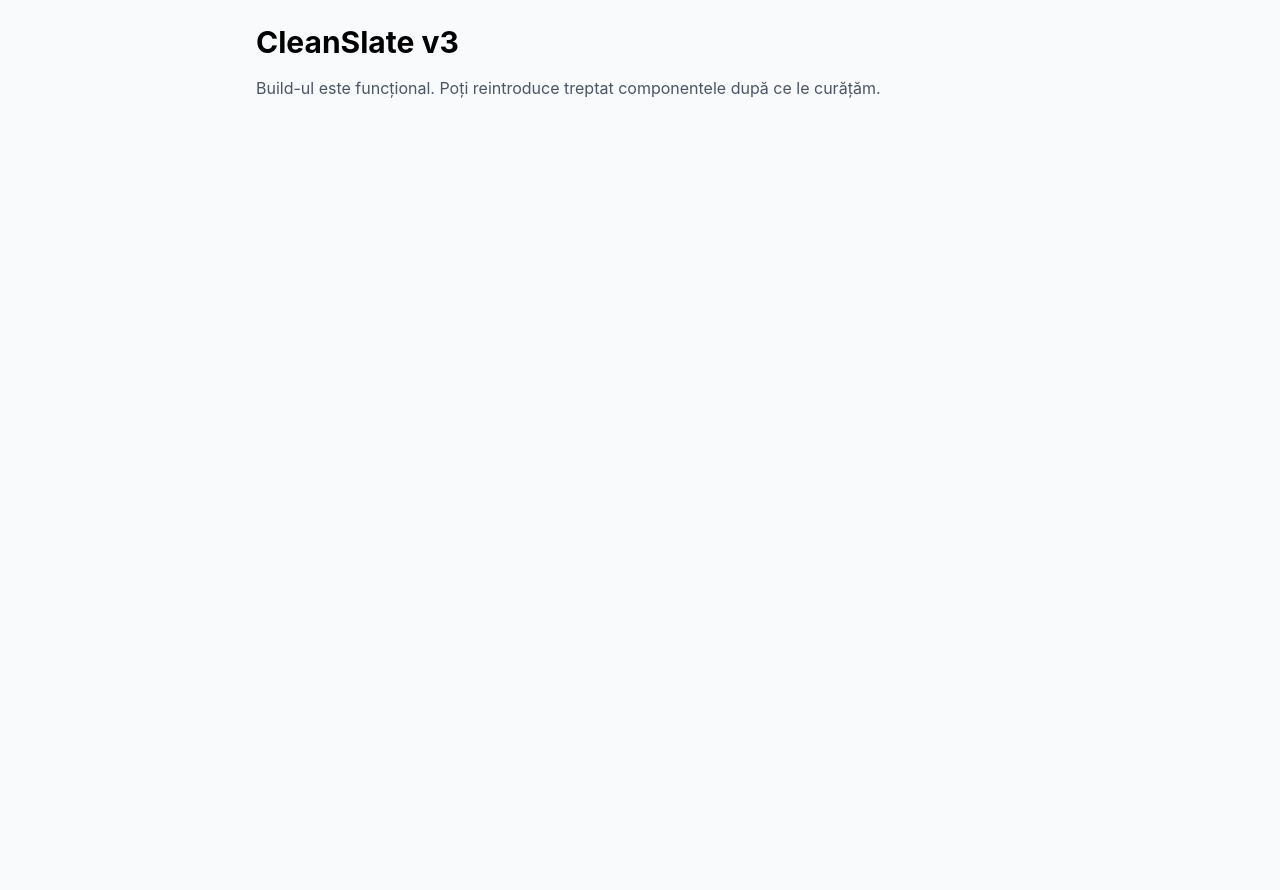
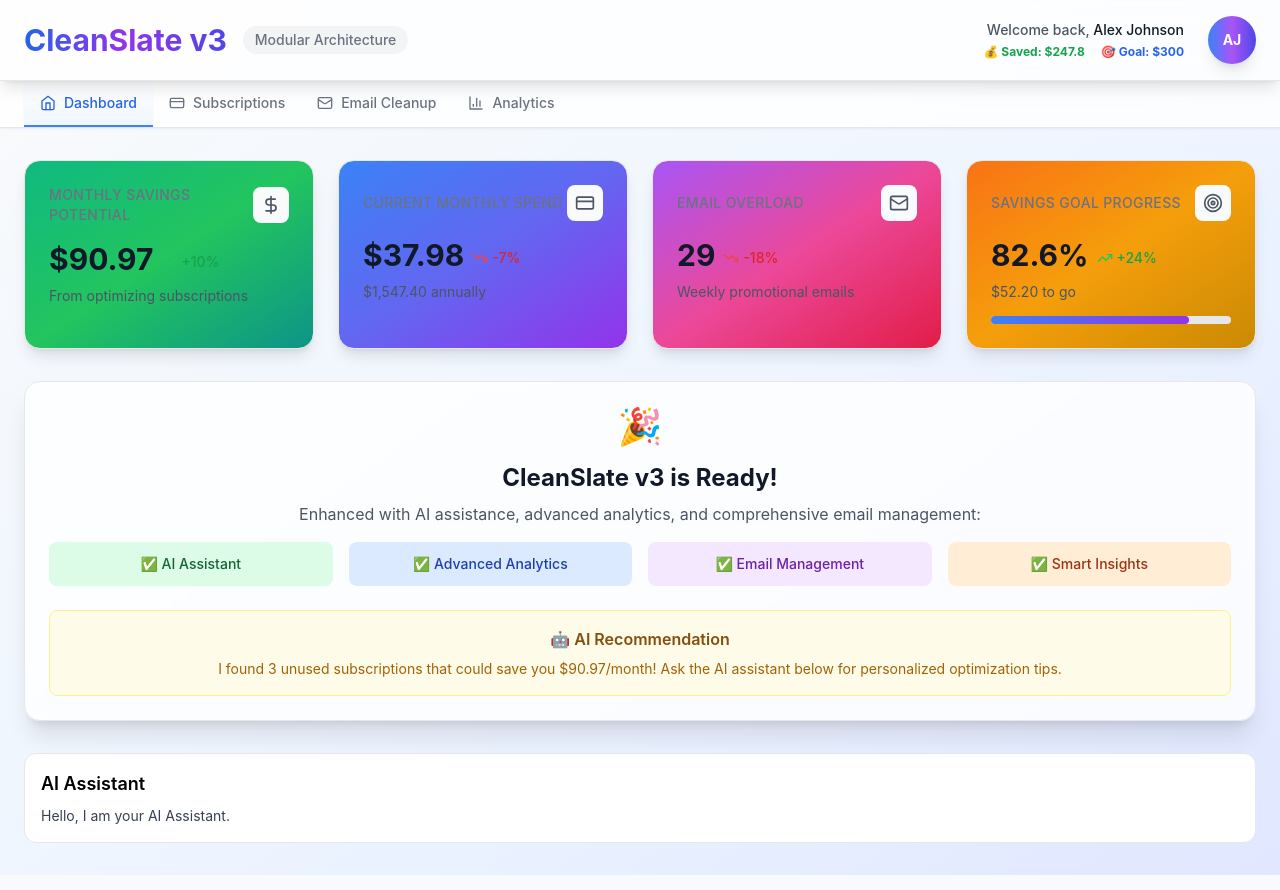
Before and after one commit to Andreiferu/CleanSlate-app-V3, a Next.js app: page / in a window 1280 px wide. Before the commit the page ends 800 px from the top, so only its background shows below. Built offline with nearby package versions, Linux system fonts and the light colour scheme.

Commit message:
Update index.jsx

```diff
--- a/pages/index.jsx
+++ b/pages/index.jsx
@@ -1,12 +1,75 @@
+import React from 'react';
+import { AppProvider } from '../context';
+import { Header, Navigation } from '../components/layout';
+import { Dashboard } from '../components/features/dashboard';
+import { SubscriptionsTab } from '../components/features/subscriptions';
+import { EmailsTab } from '../components/features/emails';
+import { AnalyticsTab } from '../components/features/analytics';
+import { PWAInstallPrompt } from '../components/pwa';
+import ErrorBoundary from '../components/ErrorBoundary';
+import { useApp } from '../context';
+import { usePWA } from '../hooks';
+
+// Main App Content Component
+function AppContent() {
+  const { state } = useApp();
+  const { activeTab } = state.ui;
+  const { isInstallable, installPWA } = usePWA();
+
+  const renderActiveTab = () => {
+    switch (activeTab) {
+      case 'dashboard':
+        return <Dashboard />;
+      case 'subscriptions':
+        return <SubscriptionsTab />;
+      case 'emails':
+        return <EmailsTab />;
+      case 'analytics':
+        return <AnalyticsTab />;
+      default:
+        return <Dashboard />;
+    }
+  };
+
+  return (
+    <div className="min-h-screen bg-gradient-to-br from-gray-50 via-blue-50 to-indigo-100">
+      {/* Header */}
+      <Header />
+
+      {/* Navigation */}
+      <Navigation />
+
+      {/* Main Content */}
+      <main className="max-w-7xl mx-auto px-3 sm:px-6 py-6 sm:py-8" id="main-content">
+        <ErrorBoundary>
+          {renderActiveTab()}
+        </ErrorBoundary>
+      </main>
+
+      {/* PWA Install Prompt */}
+      {isInstallable && (
+        <PWAInstallPrompt
+          onInstall={installPWA}
+          onDismiss={() => {/* Handle dismiss */}}
+        />
+      )}
+
+      {/* Skip to content link for accessibility */}
+      <a
+        href="#main-content"
+        className="sr-only focus:not-sr-only focus:absolute focus:top-4 focus:left-4 bg-blue-600 text-white px-4 py-2 rounded-lg z-50 transition-all"
+      >
+        Skip to main content
+      </a>
+    </div>
+  );
+}
+
+// Main Home Component
 export default function Home() {
   return (
-    <main className="min-h-screen bg-gray-50 p-6">
-      <div className="max-w-3xl mx-auto">
-        <h1 className="text-3xl font-bold mb-4">CleanSlate v3</h1>
-        <p className="text-gray-600">
-          Build-ul este funcțional. Poți reintroduce treptat componentele după ce le curățăm.
-        </p>
-      </div>
-    </main>
+    <AppProvider>
+      <AppContent />
+    </AppProvider>
   );
 }
```
